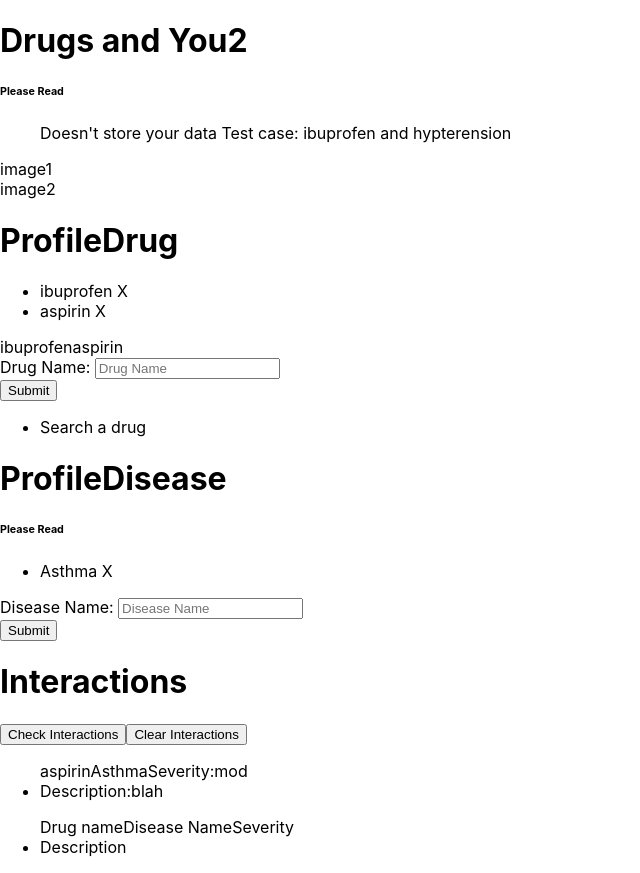
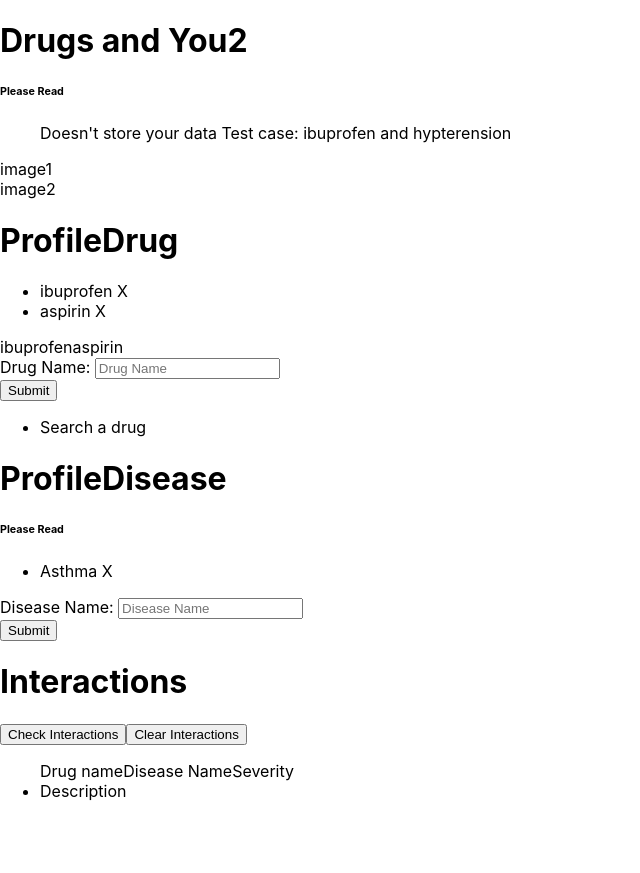
Before and after one commit to FeiLi1996/drugs-and-you2, a React (Create React App) app in the folder front-end/: page / in a window 1280 px wide. Shown: the whole page, without its empty margins (0-640 px from the left). After the commit the page ends 817 px from the top, so only its background shows below. Built offline with nearby package versions, Linux system fonts and the light colour scheme.

Commit message:
interactions works even if have comma in the disease

```diff
--- a/front-end/src/components/interaction.js
+++ b/front-end/src/components/interaction.js
@@ -25,6 +25,7 @@ const Interactions = () => {
 
     async function handleDrugDiseaseAnalysis (){
         console.log(drugProfile)
+        console.log(diseaseProfile)
 
         var promiseArray=drugProfile.map(eachDrug =>{
             return httpClient.post("http://localhost:5000/interaction", {
@@ -38,18 +39,26 @@ const Interactions = () => {
         )
 
 
+
     }
         let displayedDescriptionAndSeverity = interactionsInfo.map(eachDrug =>{
-
+                for(let disease of diseaseProfile){
+                    if(disease.includes(',')){
+                        disease =disease.split(',')[0]
+                        console.log(disease)
+                    }
+                    if(eachDrug.description.includes(disease.toLowerCase()))
                     return(
 
                         <ul>
-                    <span>{eachDrug.drugName}</span><span>{eachDrug.diseaseName}</span><span>Severity:{eachDrug.severity}</span>
+                            <span>{eachDrug.drugName}</span><span>{disease}</span><span>Severity:{eachDrug.severity}</span>
                             <li>Description:{eachDrug.description}</li>
                         </ul>
                     )
+                }
         })
     console.log(interactionsInfo,'test2')
+    console.log(displayedDescriptionAndSeverity)
 
     return(
 
```
Lines whose indentation alone changed are shown as unchanged.
